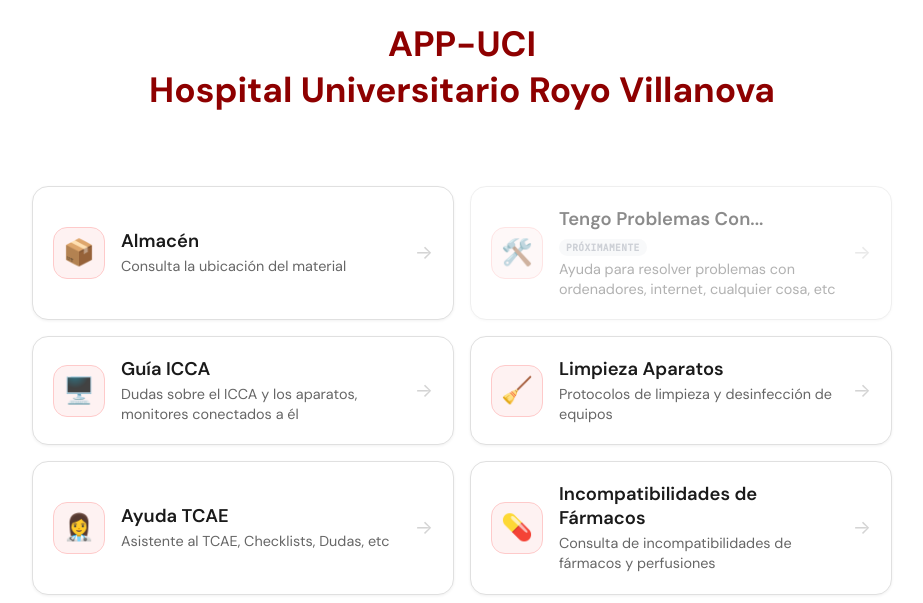
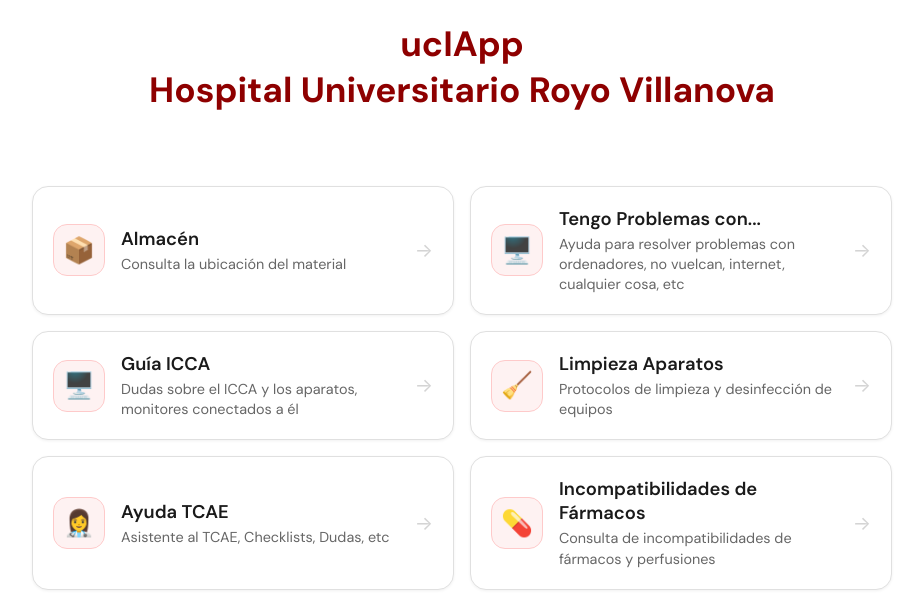
Before and after one commit to uciroyo/uci-royo-villanova, a plain HTML site: page index.html in a window 1280 px wide. Shown: the part 160-763 px from the top of the page, without its empty margins (178-1101 px from the left). Drawn offline with Linux system fonts and the light colour scheme.

Commit message:
Update index.html

```diff
--- a/index.html
+++ b/index.html
@@ -259,7 +259,7 @@
     <div class="page-wrapper">
         <header class="header">
             <img src="logo.png" alt="HUCI del Royo" class="header-logo">
-            <h1>APP-UCI<br>Hospital Universitario Royo Villanova</h1>
+            <h1>ucIApp<br>Hospital Universitario Royo Villanova</h1>
         </header>
 
         <div class="links-grid">
@@ -273,17 +273,14 @@
                 <span class="card-arrow">→</span>
             </a>
 
-            <div class="link-card disabled">
-                <div class="card-icon">🛠️</div>
+                <a href="https://notebooklm.google.com/notebook/7d31a335-4489-4a30-8f29-d44c9220d73f" class="link-card" target="_blank" rel="noopener">
+                <div class="card-icon">🖥️</div>
                 <div class="card-content">
-                    <div class="card-title">
-                        Tengo Problemas Con...
-                        <span class="card-badge">Próximamente</span>
-                    </div>
-                    <p class="card-description">Ayuda para resolver problemas con ordenadores, internet, cualquier cosa, etc</p>
+                    <div class="card-title">Tengo Problemas con...</div>
+                    <p class="card-description">Ayuda para resolver problemas con ordenadores, no vuelcan, internet, cualquier cosa, etc</p>
                 </div>
                 <span class="card-arrow">→</span>
-            </div>
+            </a>
 
             <a href="https://notebooklm.google.com/notebook/b5578dde-5545-4e7f-8ccd-97a086b7f55a" class="link-card" target="_blank" rel="noopener">
                 <div class="card-icon">🖥️</div>
```
